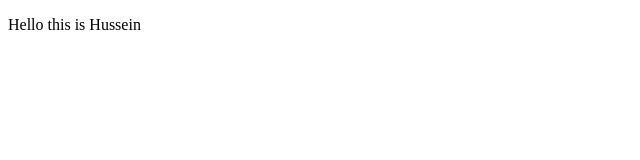
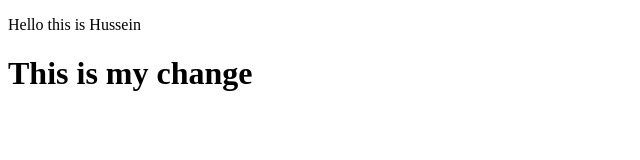
Before and after one commit to hossam123salama/task2, a plain HTML site: page index.html in a window 1280 px wide. Shown: the whole page, without its empty margins (0-640 px from the left). Drawn offline with Linux system fonts and the light colour scheme.

Commit message:
adding header <h1> this is my change

```diff
--- a/index.html
+++ b/index.html
@@ -7,6 +7,7 @@
 </head>
 <body>
     <p>Hello this is Hussein</p>
+    <h1>This is my change</h1>
     <script src="main.js"></script>
 </body>
 </html>
```
